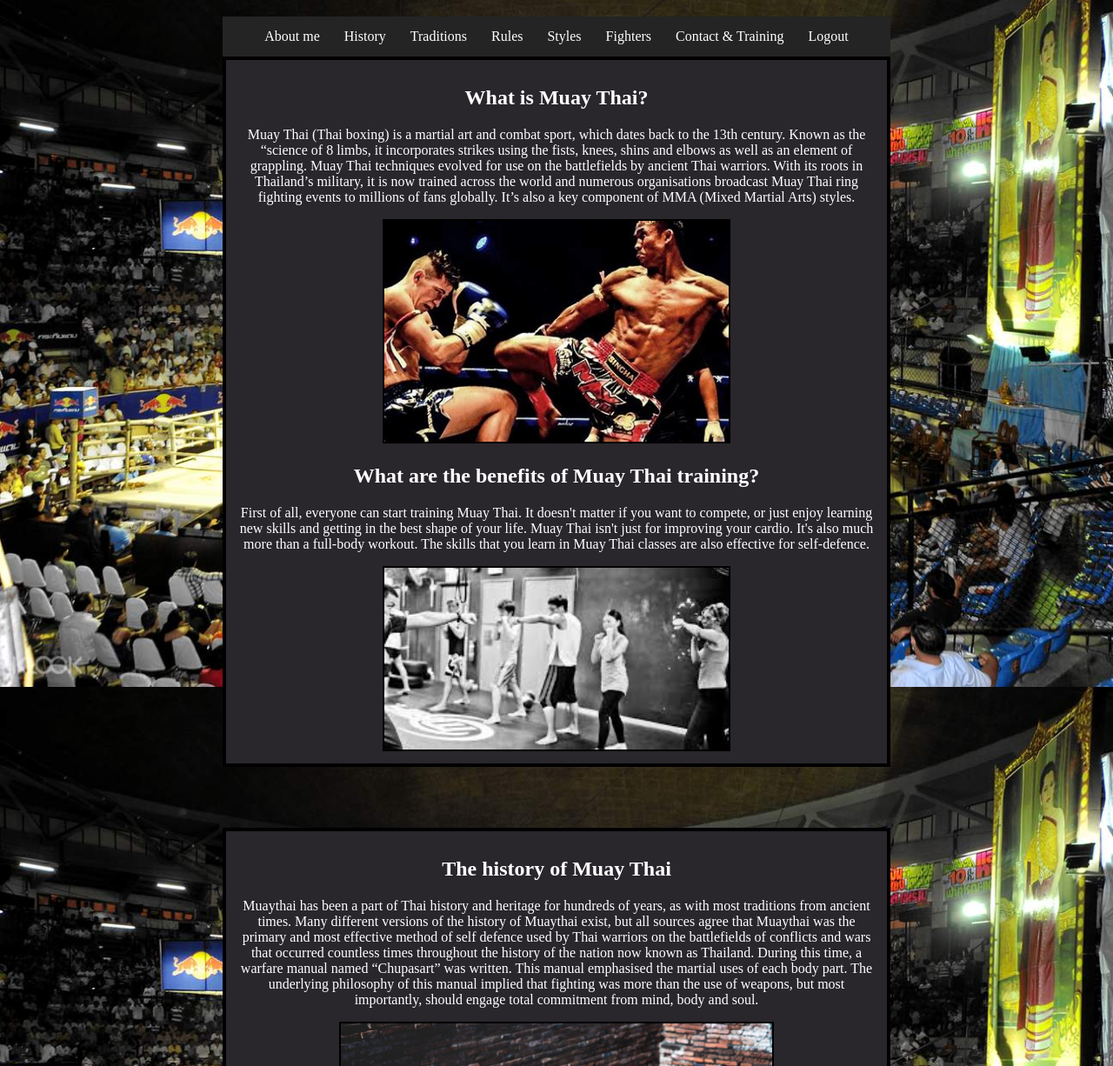
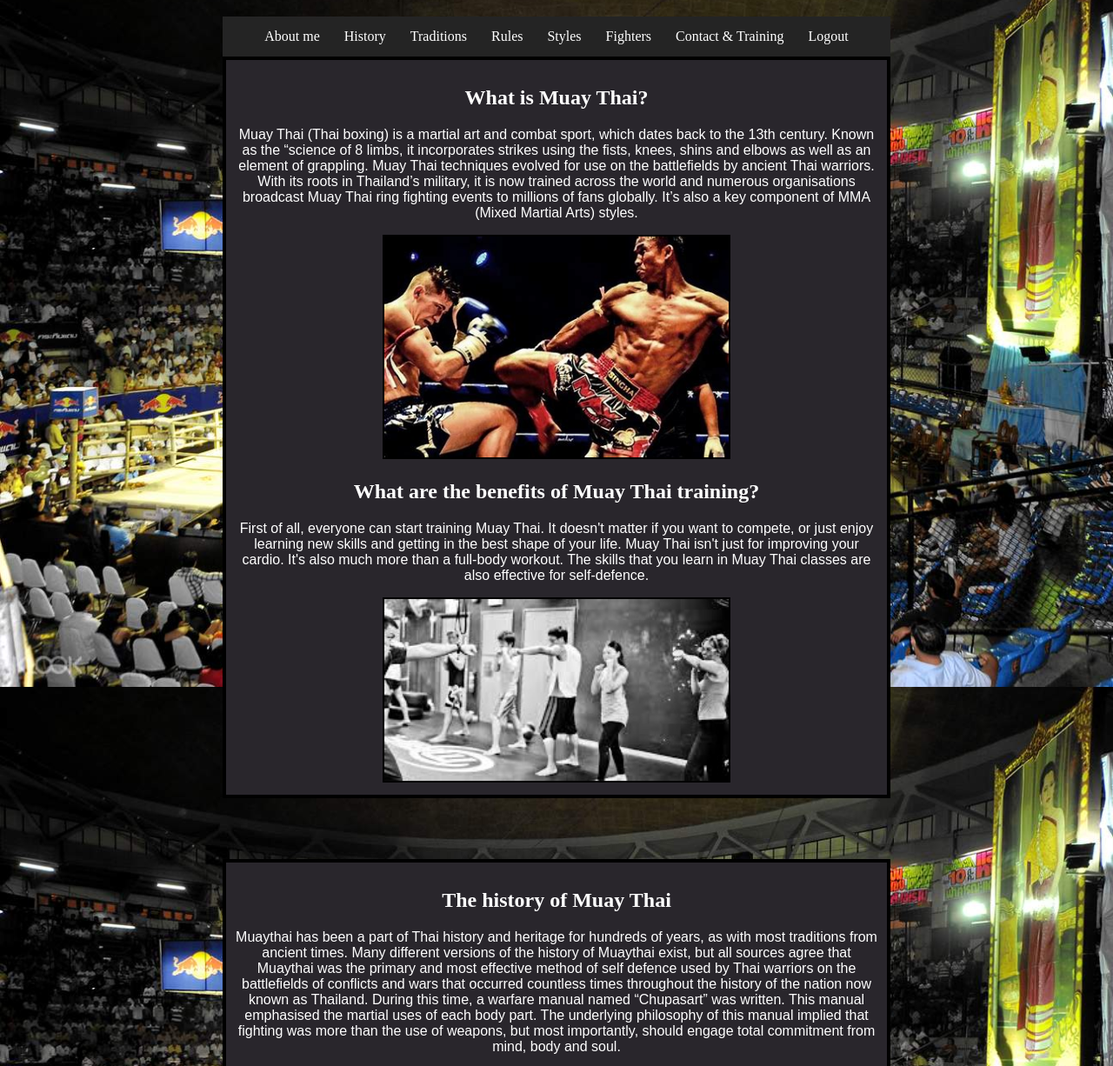
Before and after one commit to LeonZerr/Project_Leon, a plain HTML site: page main.html in a window 1280 px wide. Shown: the part 61-1287 px from the top of the page at 87% size. Drawn offline with Linux system fonts and the light colour scheme.

Commit message:
font changed

```diff
--- a/main.html
+++ b/main.html
@@ -41,7 +41,7 @@
     <main>
       <section id="whatis-muaythai">
           <h1>What is Muay Thai?</h1>
-          <p> <SPAN STYLE="font-family:'Arial, Helvetica, sans-serif'">
+          <p>
           Muay Thai (Thai boxing) is a martial art and combat sport, which dates
           back to the 13th century. Known as the “science of 8 limbs, it
           incorporates strikes using the fists, knees, shins and elbows as well
@@ -50,20 +50,20 @@
           is now trained across the world and numerous organisations broadcast
           Muay Thai ring fighting events to millions of fans globally. It’s also
           a key component of MMA (Mixed Martial Arts) styles.
-          </SPAN></p>
+          </p>
           <img src="./img/fight.jfif" width="400px" alt="a fighter throws a roundhouse kick" /> <br>
           <h1>What are the benefits of Muay Thai training?</h1>
-          <p> <SPAN STYLE="font-family:'Arial, Helvetica, sans-serif'">
+          <p>
           First of all, everyone can start training Muay Thai. It doesn't matter if you want to compete,
           or just enjoy learning new skills and getting in the best shape of your life.
           Muay Thai isn't just for improving your cardio. It's also much more than a full-body workout.
           The skills that you learn in Muay Thai classes are also effective for self-defence.
-          </p> </SPAN>
+          </p>
           <img src="./img/class.jpg" width="400px" alt="group training" />
       </section>
       <section id="history-mt">
           <h2>The history of Muay Thai</h2>
-          <p> <SPAN STYLE="font-family:'Arial, Helvetica, sans-serif'">
+          <p>
            Muaythai has been a part of Thai history and heritage for hundreds of
            years, as with most traditions from ancient times. Many different
            versions of the history of Muaythai exist, but all sources agree that
@@ -75,7 +75,7 @@
            each body part. The underlying philosophy of this manual implied that
            fighting was more than the use of weapons, but most importantly,
            should engage total commitment from mind, body and soul.
-         </p> </span>
+         </p>
          <img src="./img/historymt.jpg" alt="traditional" width="500" />
       </section>
       <section id="traditions-mt">
@@ -215,7 +215,7 @@
           <img src="./img/buakaw2.jpeg" height="345px" alt="buakaw" />
           <img src="./img/buakaw3.jpeg" height="345px" alt="buakaw" />
           <p>(Fight Record: 241 wins, 24 losses, 14 draws)</p>
-          <p> <SPAN STYLE="font-family:'Arial, Helvetica, sans-serif'">
+          <p>
             Known for his fierce fighting style, Buakaw is a former two-time Omnoi Stadium champion, Lumpinee Stadium Toyota Marathon champion, former #1-ranked fighter in Lumpinee Stadium, Thailand Featherweight champion, two-time K-1 World MAX champion and 2011 & 2012 Thai Fight tournament champion. He is regarded as one of the greatest Muay Thai fighters ever.
           </p>
           <iframe width="560" height="315" src="https://www.youtube.com/embed/_8W7bgC2_i8?si=loltJDFFxRz7YbH-" title="YouTube video player" frameborder="0" allow="accelerometer; autoplay; clipboard-write; encrypted-media; gyroscope; picture-in-picture; web-share" referrerpolicy="strict-origin-when-cross-origin" allowfullscreen>
@@ -226,7 +226,7 @@
           <img src="./img/samart.jpg" height="345px" alt="samart" />
           <img src="./img/samartfight.jfif" height="345px" alt="samartfighting" />
           <p>(Fight Record:129 wins, 19 losses, 2 draws)</p>
-          <p> <SPAN STYLE="font-family:'Arial, Helvetica, sans-serif'">
+          <p>
             Samart Payakaroon is often hailed as one of the greatest Muay Thai
             fighters of all time. He possessed an extremely high fight IQ,
             lightning quick reflexes, and excellent ring vision. Samart also
@@ -253,7 +253,7 @@
           <img src="./img/Saenchai.jpg" height="345px" alt="saenchai" />
           <img src="./img/saenfight.jfif" height="345px" alt="saenchaifighting" />
           <p>(Fight Record: 317 wins, 41 losses, 6 draws)</p>
-          <p> <SPAN STYLE="font-family:'Arial, Helvetica, sans-serif'">
+          <p>
             Saenchai is a Thai kickboxer who is widely regarded as one of the
             best Muay Thai fighters of all time, who is still active. He has won the Lumpinee Stadium
             title, the most prestigious title in Muay Thai, in four different
```
